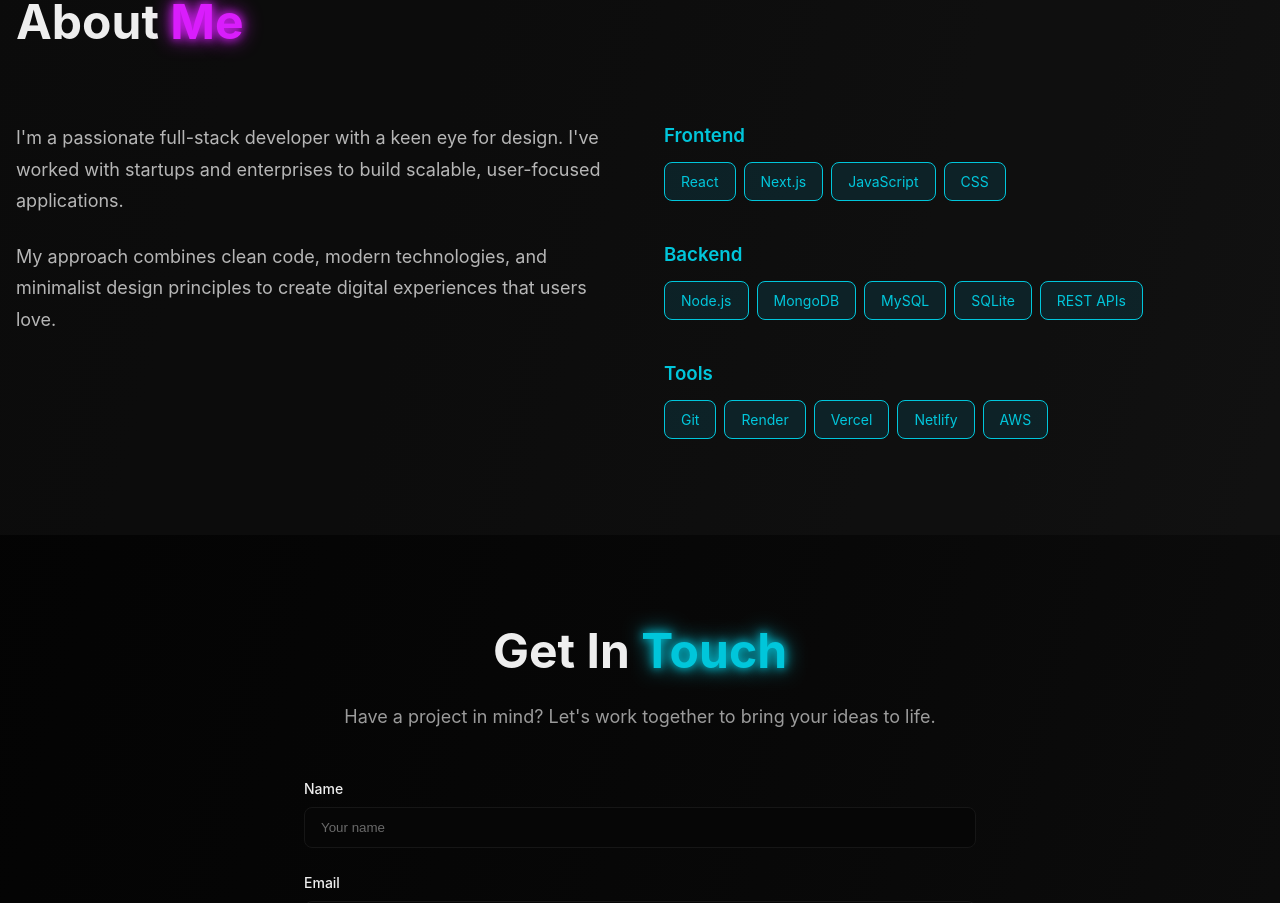
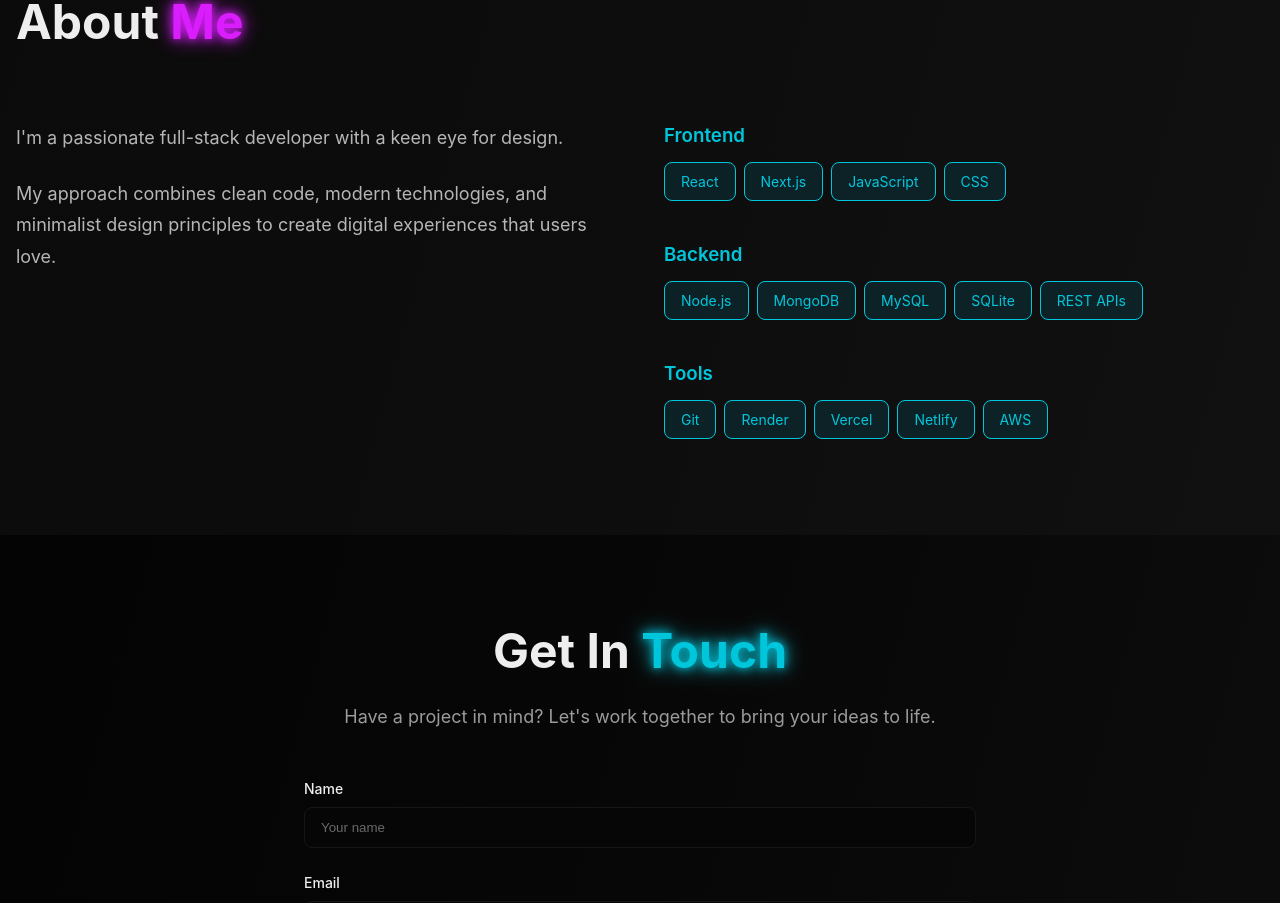
Before and after one commit to WhiteHacker000/PORTFOLIO_, a React (Vite) app: page / in a window 1280 px wide. Shown: the part 1880-2783 px from the top of the page. Built offline with nearby package versions, Linux system fonts and the light colour scheme.

Commit message:
Minor mistakes

```diff
--- a/src/components/About/About.jsx
+++ b/src/components/About/About.jsx
@@ -21,7 +21,7 @@ export default function About() {
           {/* Bio */}
           <div>
             <p className={styles.bio}>
-              I'm a passionate full-stack developer with a keen eye for design. I've worked with startups and enterprises to build scalable, user-focused applications.
+              I'm a passionate full-stack developer with a keen eye for design.
             </p>
             <p className={styles.bio}>
               My approach combines clean code, modern technologies, and minimalist design principles to create digital
```
